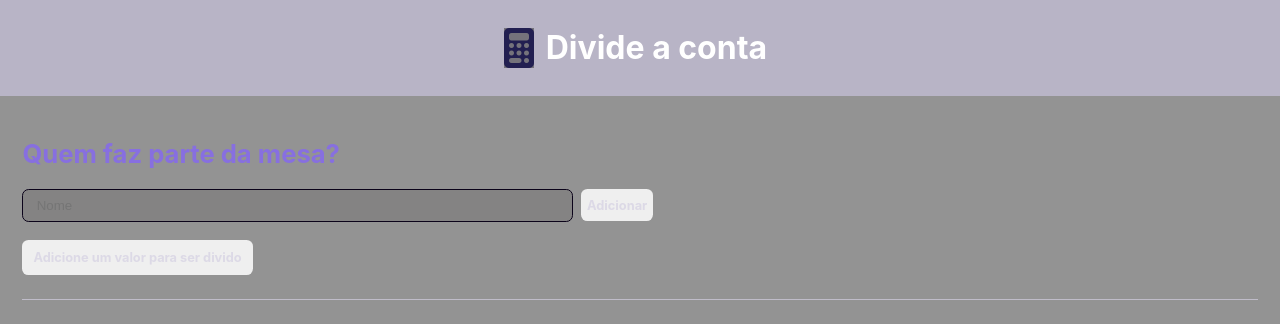
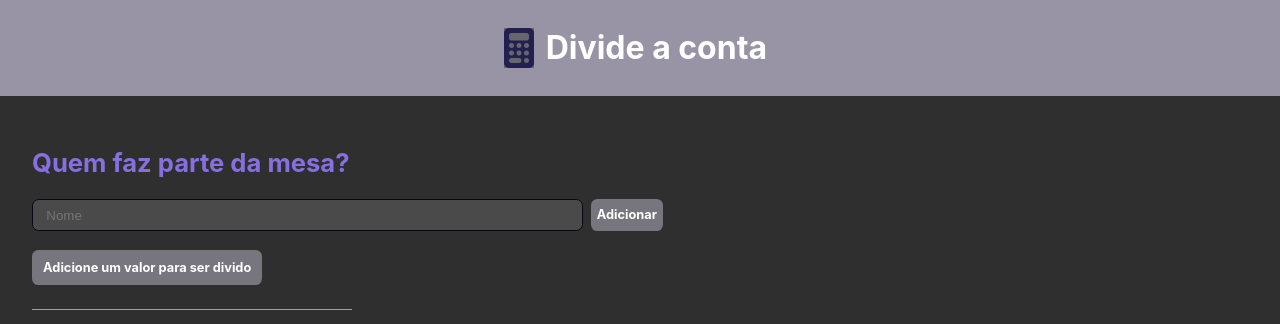
Before and after one commit to Julia-slvbrg/split-the-bill, a React (Vite) app: page / in a window 1280 px wide. Shown: the top 324 px of the page. Built offline with nearby package versions, Linux system fonts and the light colour scheme.

Commit message:
style: buttons updated

```diff
--- a/src/components/header/HeaderStyle.jsx
+++ b/src/components/header/HeaderStyle.jsx
@@ -12,6 +12,7 @@ export const Wrapper = styled.section`
     & h1{
         font-size: 2em;
     }
+
 `
 export const Icon = styled.span`
     scale: 2.5;
--- a/src/components/modal/ServiceTaxModalStyle.jsx
+++ b/src/components/modal/ServiceTaxModalStyle.jsx
@@ -36,13 +36,16 @@ export const CloseBtnSection = styled.section`
 `
 export const CloseBtn = styled.button`
     justify-items: end;
-    align-items: end;
-    height: 2em;
-    width: 2em;
+    align-items: center;
+    height: 1em;
+    width: 1em;
     display: flex;
     justify-content: center;
     .material-symbols-outlined{
-        scale: .6;
+        scale: .7;
+        background-color: rgba(70, 69, 69, 0.582);
+        border: solid rgba(70, 69, 69, 0.582) 1px;
+        border-radius: 3px;
     }
     &:active{
         color: #fff;
@@ -57,10 +60,12 @@ export const TaxBtnSection = styled.section`
     flex-direction: row;
     gap: 2em;
     justify-content: center;
+
     & button{
         margin-top: 1em;
         height: 2em;
         width: 4em;
+        background-color: rgba(70, 69, 69, 0.582);
         &:active{
             text-decoration: underline;
             color: #fff;
--- a/src/index.css
+++ b/src/index.css
@@ -2,9 +2,9 @@
   font-family: Inter, system-ui, Avenir, Helvetica, Arial, sans-serif;
   line-height: 1.5;
   font-weight: 400;
-  color-scheme: light dark;
+  color-scheme: dark;
   color: #876fe0;
-  background-color: rgba(70, 69, 69, 0.582);
+ /*  background-color: rgba(70, 69, 69, 0.582); */
   font-synthesis: none;
   text-rendering: optimizeLegibility;
   -webkit-font-smoothing: antialiased;
@@ -14,4 +14,5 @@
 body {
   box-sizing: border-box;
   margin: 0;
+  background-color: rgba(70, 69, 69, 0.582);
 }
--- a/src/pages/addValuePage/AddValuePageStyle.jsx
+++ b/src/pages/addValuePage/AddValuePageStyle.jsx
@@ -8,7 +8,8 @@ export const Wrapper = styled.div`
         font-size: .8em;
         border: none;
         border-radius: 5px;
-        color: #d3cfe2ae;
+        color: #FFFF;
+        background-color: #d3cfe26f;
 
         &:active{
             text-decoration: underline;
@@ -63,7 +64,7 @@ export const CheckSection = styled.section`
 `
 export const Division = styled.div`
     margin: 1em 0;
-    background-color:  #d3cfe2ae;
+    background-color: #d3cfe2ae;
     width: 20em;
     height: .06em;
 
--- a/src/pages/finalValuePage/FinalValuePageStyle.jsx
+++ b/src/pages/finalValuePage/FinalValuePageStyle.jsx
@@ -15,7 +15,7 @@ export const ResetTableBtn = styled.button`
     border: none;
     border-radius: .5em;
     height: 100%;
-    color: #d3cfe2ae;
+    background-color: #d3cfe26f;
     height: 2.5em;
     width: 28em;
     margin-top: 3em;
--- a/src/pages/mainPage/MainPage.jsx
+++ b/src/pages/mainPage/MainPage.jsx
@@ -3,7 +3,7 @@ import ClientCard from "../../components/clientCard/ClientCard";
 import { GlobalContext } from "../../contexts/GlobalContext";
 import { useContext } from "react";
 import { goToAddValuePage } from "../../routes/coordinator";
-import { Form, Title, Input, Wrapper, AddValueSection, Division } from "./MainPageStyle";
+import { Form, Title, Input, Wrapper, AddValueSection, Division, MainPageContainer } from "./MainPageStyle";
 import { Header } from "../../components/header/Header";
 
 function MainPage() {
@@ -22,7 +22,7 @@ function MainPage() {
     };
 
     return(
-        <>
+        <MainPageContainer>
             <Header/>
             <Wrapper>
 
@@ -69,7 +69,7 @@ function MainPage() {
                     })}
                 </section>
             </Wrapper>
-        </>
+        </MainPageContainer>
     )
 }
 
--- a/src/pages/mainPage/MainPageStyle.jsx
+++ b/src/pages/mainPage/MainPageStyle.jsx
@@ -1,21 +1,24 @@
 import styled from "styled-components";
 
+export const MainPageContainer = styled.div`
+
+`
 export const Wrapper = styled.div`
-    padding: 1em;
-    margin: .4em;
+    padding: 2em;
     & button{
+        color: #FFFF;
         font-family: 'Inter', sans-serif;
         font-weight: 700;
         font-size: .8em;
         border: none;
         border-radius: .5em;
         height: 100%;
-        color: #d3cfe2ae;
+        background-color: #d3cfe26f;
 
-            &:active{
-                text-decoration: underline;
-                color: #fff;
-            }
+        &:active{
+            text-decoration: underline;
+            color: #fff;
+        }
     }
 `
 export const Title = styled.h1`
@@ -47,6 +50,21 @@ export const AddValueSection = styled.section`
 `
 export const Division = styled.div`
     background-color:  #d3cfe2ae;
-    width: 100%;
+    width: 20em;
     height: .06em;
+    @media screen and (min-width: 280px) and (max-width: 359px) {
+        width: 17em;
+    }
+    @media screen and (min-width: 360px) and (max-width: 365px) {
+        width: 19em;
+    }
+    @media screen and (min-width: 366px) and (max-width: 390px) {
+        width: 20em;
+    }
+    @media screen and (min-width: 395px) and (max-width: 419px) {
+        width: 22em;
+    }
+    @media screen and (min-width: 420px) and (max-width: 460px) {
+        width: 23em;
+    }
 `
```
